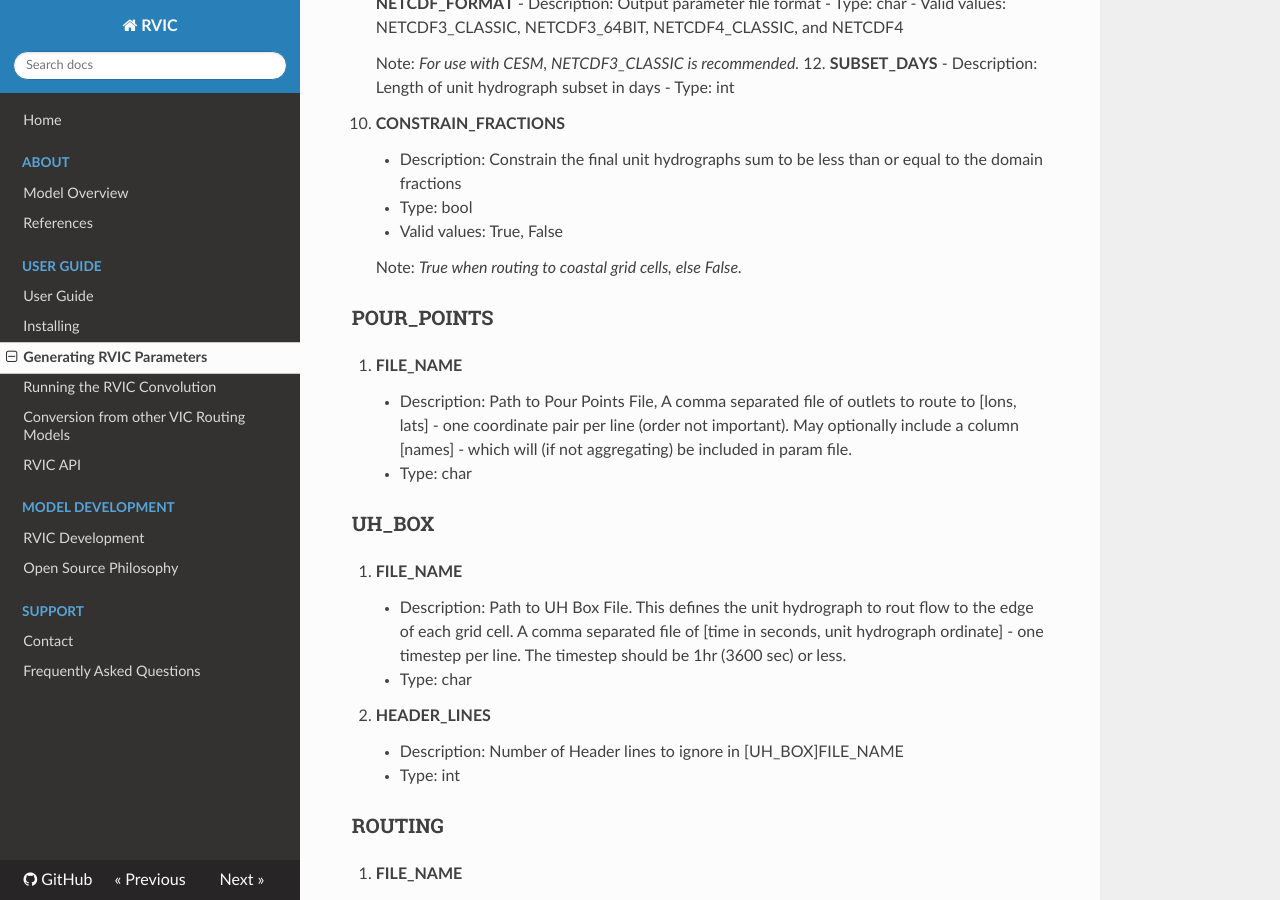
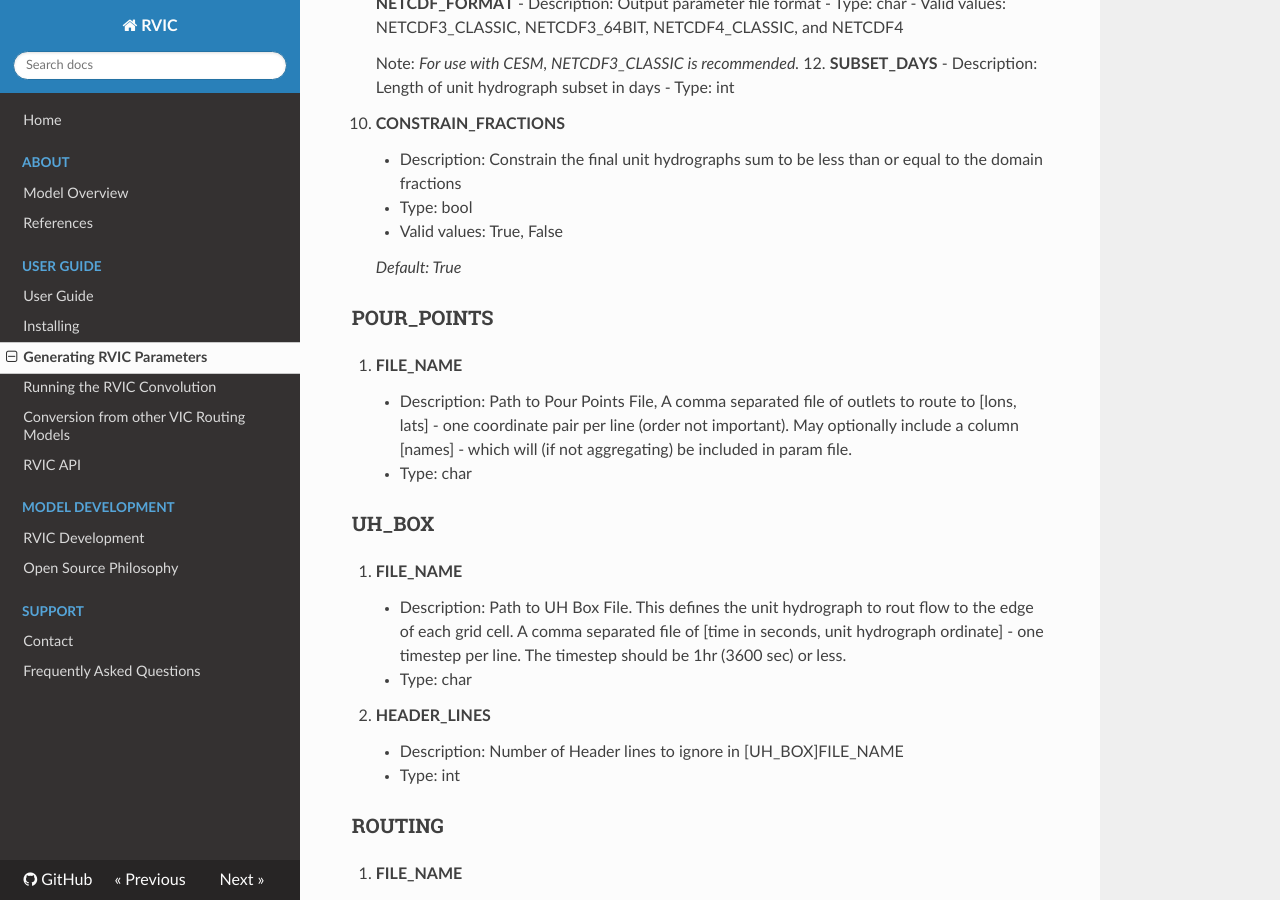
Before and after one commit to UW-Hydro/RVIC, an MkDocs documentation site: the page built from docs/user-guide/parameters.md, in a window 1280 px wide and 900 px high, scrolled down 4302 px. Built offline with MkDocs 1.6.1, drawn with Linux system fonts in a browser that asks for light colours; nearby versions of some CDN libraries; old or Windows-style settings are respelled for this version of MkDocs.

Commit message:
constrain_fraction default value
Line that recommended to set constrain_fractions to False was changed to suggest default value to True

```diff
--- a/docs/user-guide/parameters.md
+++ b/docs/user-guide/parameters.md
@@ -146,7 +146,7 @@ A csv file that describes the routing of flow to the edge of the origin grid cel
     - Type: bool
     - Valid values: True, False
 
-    Note: *True when routing to coastal grid cells, else False.*
+    *Default: True*
 
 ###POUR_POINTS
 1.  **FILE_NAME**
```
